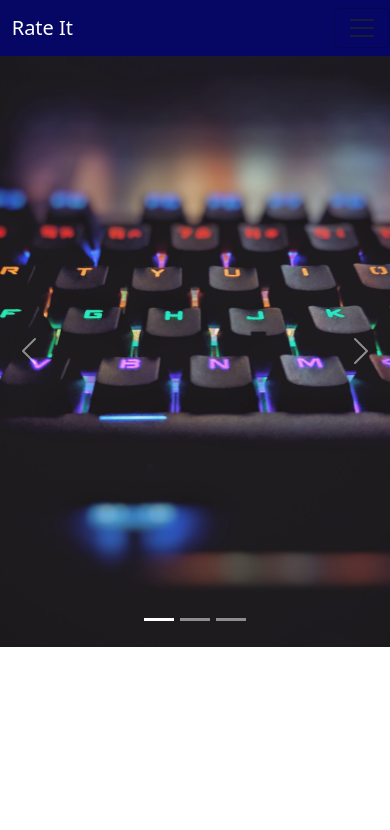
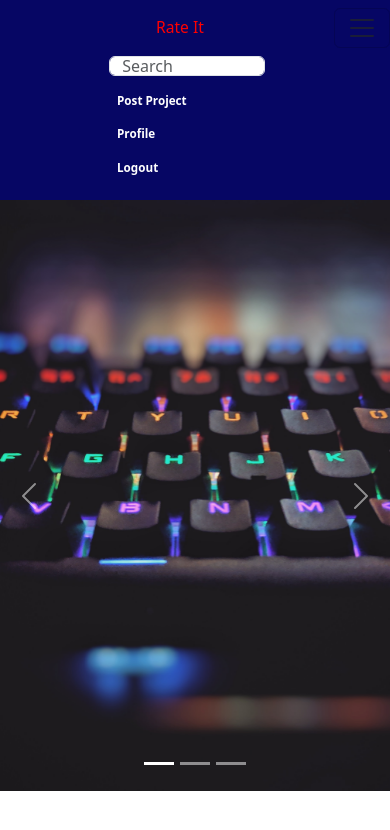
Before and after one commit to victoriamwangi/rateprojects, a Django app: page / in a window 390 px wide. Shown: the top 830 px of the page. Run offline with Django 4.2, Linux system fonts and the light colour scheme; the visitor is signed in with stand-in values (Sample User, id 1); data that the repository does not hold is empty; some libraries are stand-ins or nearby versions.

Commit message:
responsive navbar and homepage

```diff
--- a/rate/templates/home.html
+++ b/rate/templates/home.html
@@ -85,7 +85,7 @@
 </div>
 <div class="allprojects">
   {%for project in projects%}
-  <div class="card" id="card-proj">
+  <div class="card shadow" id="card-proj">
     <img class="card-img-top" src="{{project.image.url}}" alt="" />
     <div class="card-body">
       <h6 class="card-title" style="color: red; font-size: 2">
--- a/rate/templates/navbar.html
+++ b/rate/templates/navbar.html
@@ -1,18 +1,18 @@
-<nav class="navbar navbar-expand-sm navbar-light bg-light">
+<nav class="navbar navbar-expand-lg navbar-light bg-light">
   <a class="navbar-brand" href="{%url 'home'%}">Rate It</a>
   <button
-    class="navbar-toggler d-lg-none"
+    class="navbar-toggler"
     type="button"
-    data-toggle="collapse"
-    data-target="#collapsibleNavId"
-    aria-controls="collapsibleNavId"
+    data-bs-toggle="collapse"
+    data-bs-target="#navbarSupportedContent"
+    aria-controls="navbarSupportedContent"
     aria-expanded="false"
     aria-label="Toggle navigation"
   >
     <span class="navbar-toggler-icon"></span>
   </button>
-  <div class="collapse navbar-collapse" id="collapsibleNavId">
-    <ul class="navbar-nav mr-auto mt-2 mt-lg-0">
+  <div class="collapse navbar-collapse" id="navbarSupportedContent">
+    <ul class="navbar-nav me-auto mb-2 mb-lg-0">
       {%if user.is_authenticated%}
 
       <form class="form-inline my-2 my-lg-0" action="{%url 'search'%}">
--- a/static/css/style.css
+++ b/static/css/style.css
@@ -7,7 +7,7 @@
     color: white !important;
 }
 
-#collapsibleNavId {
+#navbarSupportedContent {
     margin-left: 20vw !important;
 }
 
@@ -67,6 +67,16 @@
 
 /* HOME PAGE  */
 
+.carousel-caption h5 {
+    color: red !important;
+    font-weight: bold !important;
+    font-size: 1.6vw !important;
+}
+
+.carousel-control-prev .carousel-control-next {
+    background-color: red !important;
+}
+
 .allprojects {
     display: flex;
     flex-direction: row;
@@ -81,6 +91,7 @@
     margin-left: 3vw;
     margin: 0 auto;
     margin-top: 3vw;
+    border-radius: 5px;
 }
 
 .allprojects .card:hover {
@@ -174,5 +185,57 @@
     width: 100%;
 }
 
-
-/* .mb-3 {} */
+@media (min-width: 375px) and (max-width: 912px) {
+    .allprojects {
+        display: flex;
+        flex-direction: column;
+        width: 100%;
+        background-color: #f4f7f6;
+        margin-top: 4vw;
+    }
+    .allprojects .card {
+        width: 90vw;
+        margin-top: 5vw;
+    }
+    .allprojects .card .btn {
+        border-radius: 16px;
+    }
+    .carousel-caption {
+        margin-top: 2vw !important;
+        text-align: center !important;
+    }
+    .carousel-caption H5 {
+        font-size: 5vw !important;
+    }
+    .carousel-caption p {
+        font-size: 4vw !important;
+    }
+    #navbarSupportedContent {
+        display: flex;
+        justify-content: center;
+    }
+    .navbar-nav {
+        display: flex;
+        flex-direction: column;
+    }
+    .navbar .projectbtn {
+        margin-left: 10vw !important;
+    }
+    .navbar li {
+        margin-left: 10vw !important;
+        font-size: 6vw !important;
+    }
+    .navbar li a {
+        font-size: 3vw !important;
+    }
+    .navbar-brand {
+        padding-left: 40vw;
+        color: white !important;
+        font-size: 4vw;
+        color: red !important;
+    }
+    #navbarSupportedContent form input {
+        height: 5vw;
+        width: 40vw !important;
+    }
+}
```
